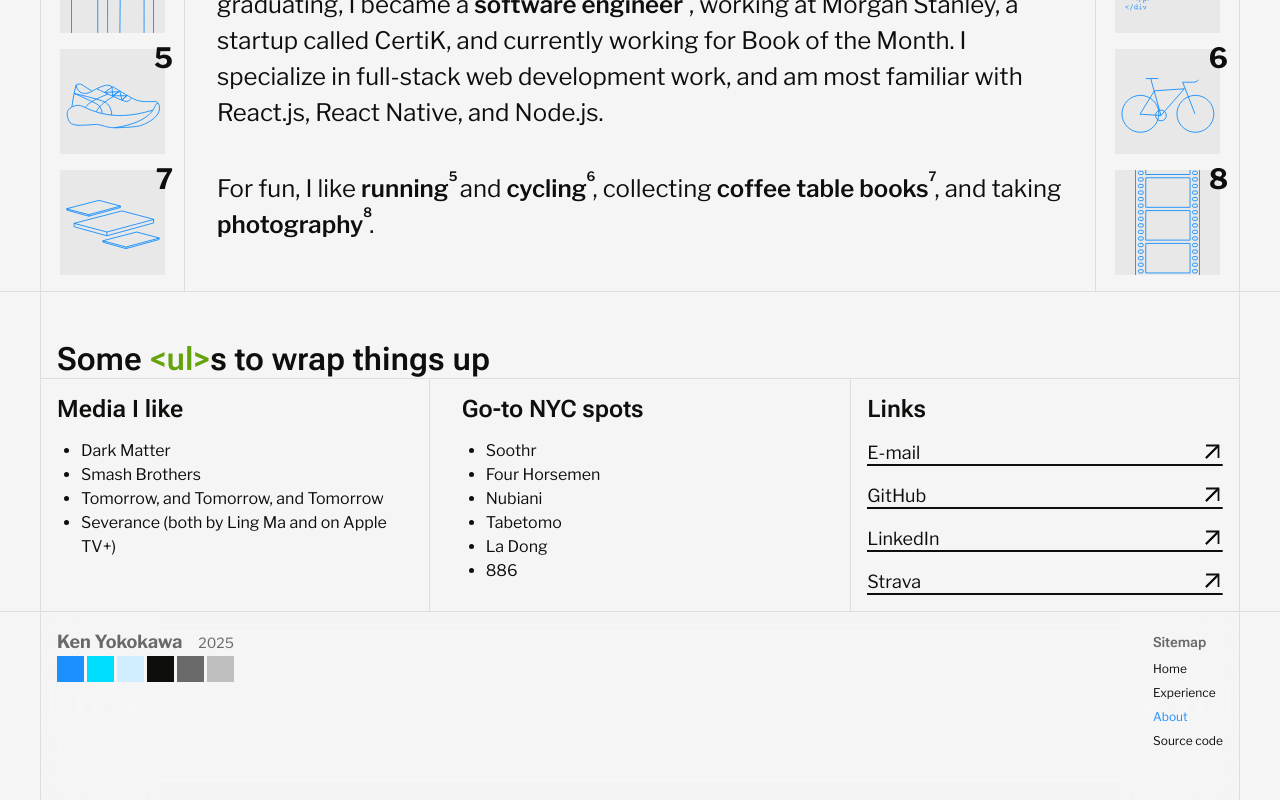
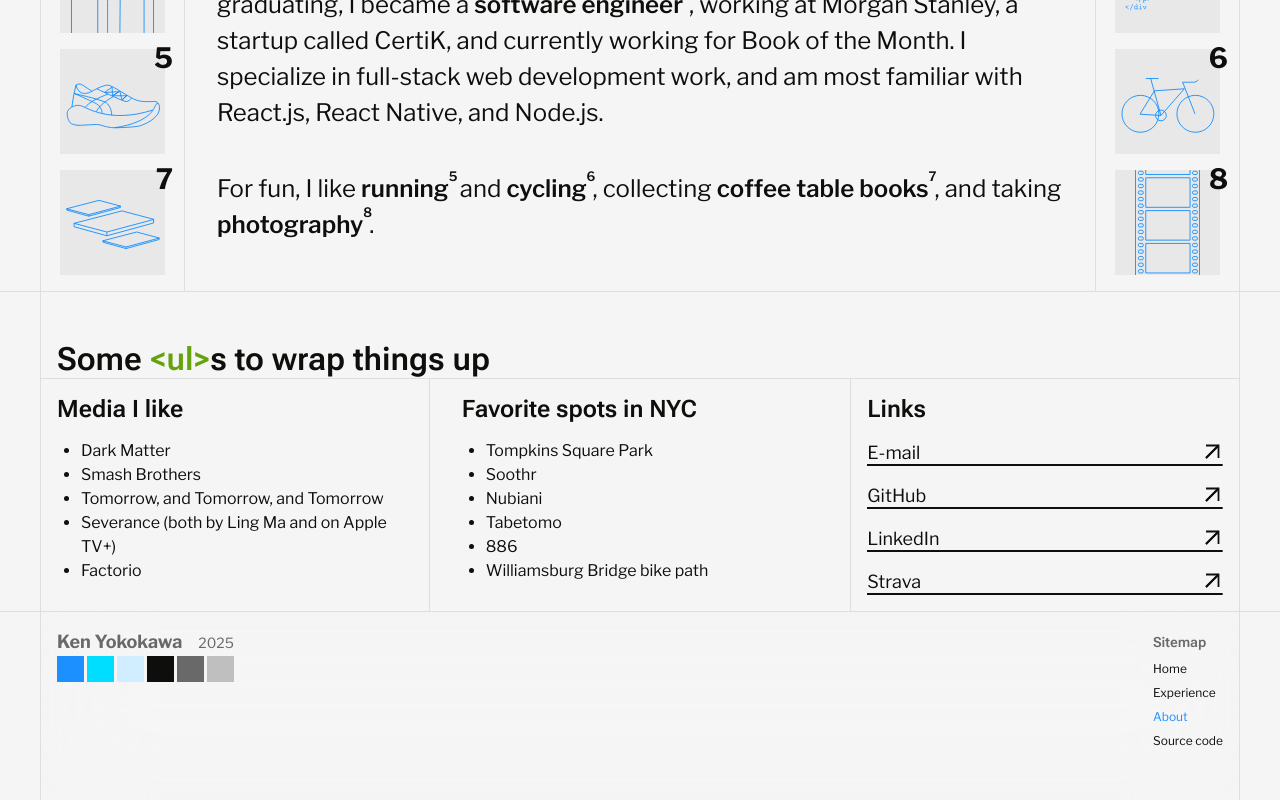
Before and after one commit to ky1044/personal-react-website, a React (Create React App) app: page /about in a window 1280 px wide. Shown: the part 1607-2407 px from the top of the page. Built offline with nearby package versions, Linux system fonts and the light colour scheme; no server answers.

Commit message:
update links and projects

```diff
--- a/src/components/projects/projects.ts
+++ b/src/components/projects/projects.ts
@@ -22,8 +22,9 @@ export const projects: ProjectDetail[] = [
     title: "//TODO:",
     date: "August, 2024",
     image: `${process.env.PUBLIC_URL}/project-images/todo.png`,
-    description: "A minimalist todo app, made to be simple and easy to use.",
+    description: "A minimalist to do app, made to be simple and easy to use.",
     tech: ["React.js", "Tailwind CSS", "shadcn/ui"],
+    site: "https://kenyokokawa.github.io/todo/",
     url: "https://github.com/kenyokokawa/todo",
   },
   {
--- a/src/pages/about/LinksSection.tsx
+++ b/src/pages/about/LinksSection.tsx
@@ -32,17 +32,18 @@ const LinksSection = () => {
               <li>Smash Brothers</li>
               <li>Tomorrow, and Tomorrow, and Tomorrow</li>
               <li>Severance (both by Ling Ma and on Apple TV+)</li>
+              <li>Factorio</li>
             </ul>
           </div>
           <div className="flex flex-col gap-4 basis-1/3 p-4">
-            <h3>Go-to NYC spots</h3>
+            <h3>Favorite spots in NYC</h3>
             <ul className="list-disc ml-6">
+              <li>Tompkins Square Park</li>
               <li>Soothr</li>
-              <li>Four Horsemen</li>
               <li>Nubiani</li>
               <li>Tabetomo</li>
-              <li>La Dong</li>
               <li>886</li>
+              <li>Williamsburg Bridge bike path</li>
             </ul>
           </div>
           <div className="flex flex-col gap-4 basis-1/3 sm:border-l border-layout-divider p-4">
--- a/src/pages/about/links.ts
+++ b/src/pages/about/links.ts
@@ -1,18 +1,18 @@
 export const links = [
   {
     href: "mailto:kenyokokawa@gmail.com",
-    label: "E-mail"
+    label: "E-mail",
   },
   {
-    href: "https://github.com/ky1044",
-    label: "GitHub"
+    href: "https://github.com/kenyokokawa",
+    label: "GitHub",
   },
   {
     href: "https://www.linkedin.com/in/ken-yokokawa/",
-    label: "LinkedIn"
+    label: "LinkedIn",
   },
   {
     href: "https://www.strava.com/athletes/9966064",
-    label: "Strava"
-  }
+    label: "Strava",
+  },
 ];
```
